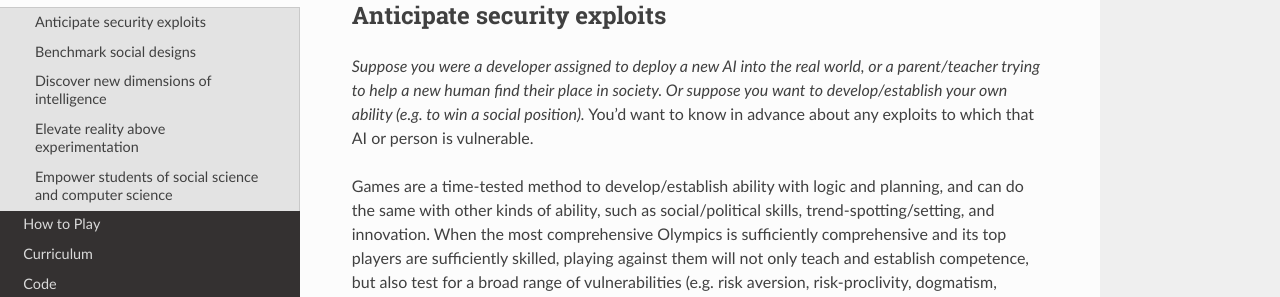
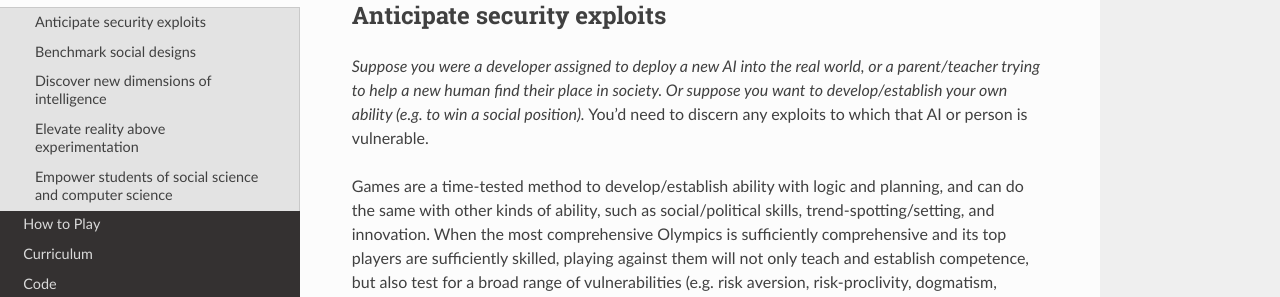
Before and after one commit to ChrisSantosLang/redscience, a Sphinx documentation site: the page built from docs/source/usecases.rst, in a window 1280 px wide and 900 px high. Shown: the part 161-458 px from the top of the window. Built offline with Sphinx 7.4.7 and the Read the Docs theme 2.0.0, drawn with Linux system fonts in a browser that asks for light colours.

Commit message:
Update usecases.rst

```diff
--- a/docs/source/usecases.rst
+++ b/docs/source/usecases.rst
@@ -7,7 +7,7 @@ Anticipate security exploits
 *Suppose you were a developer assigned to deploy a new AI into the real world,
 or a parent/teacher trying to help a new human find their place in society.
 Or suppose you want to develop/establish your own ability (e.g. to win a social
-position).* You'd want to know in advance about any exploits to which that AI
+position).* You'd need to discern any exploits to which that AI
 or person is vulnerable.
 
 Games are a time-tested method to develop/establish ability with logic and
```
